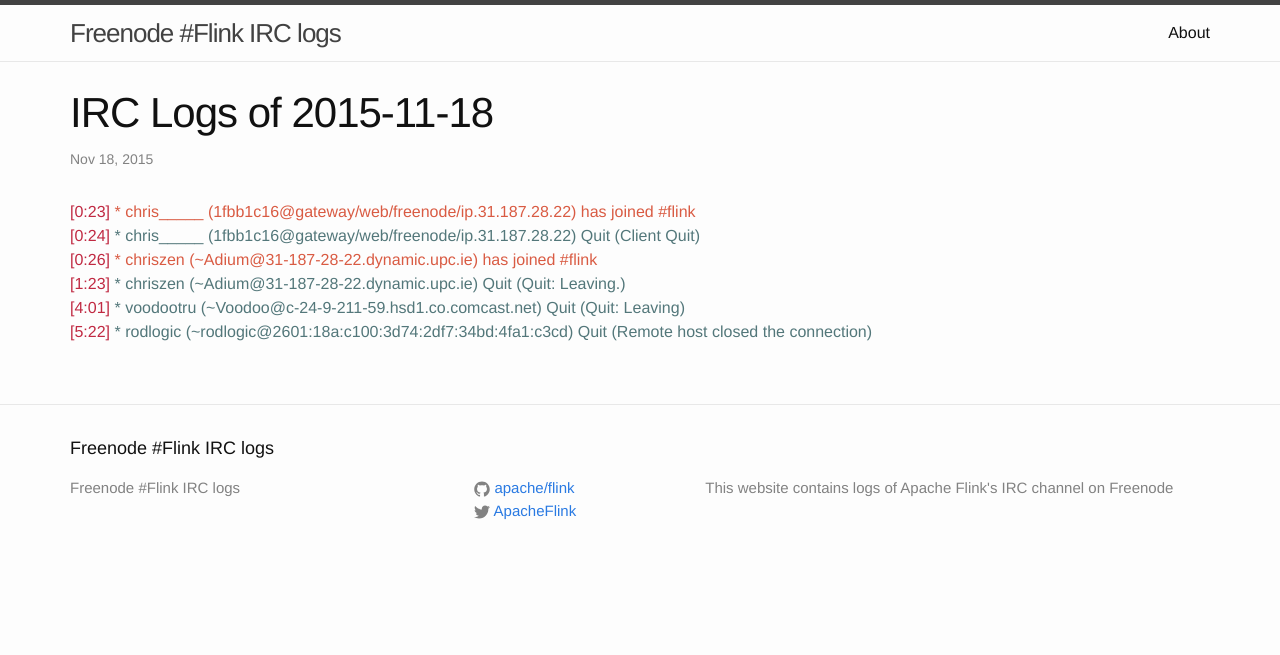
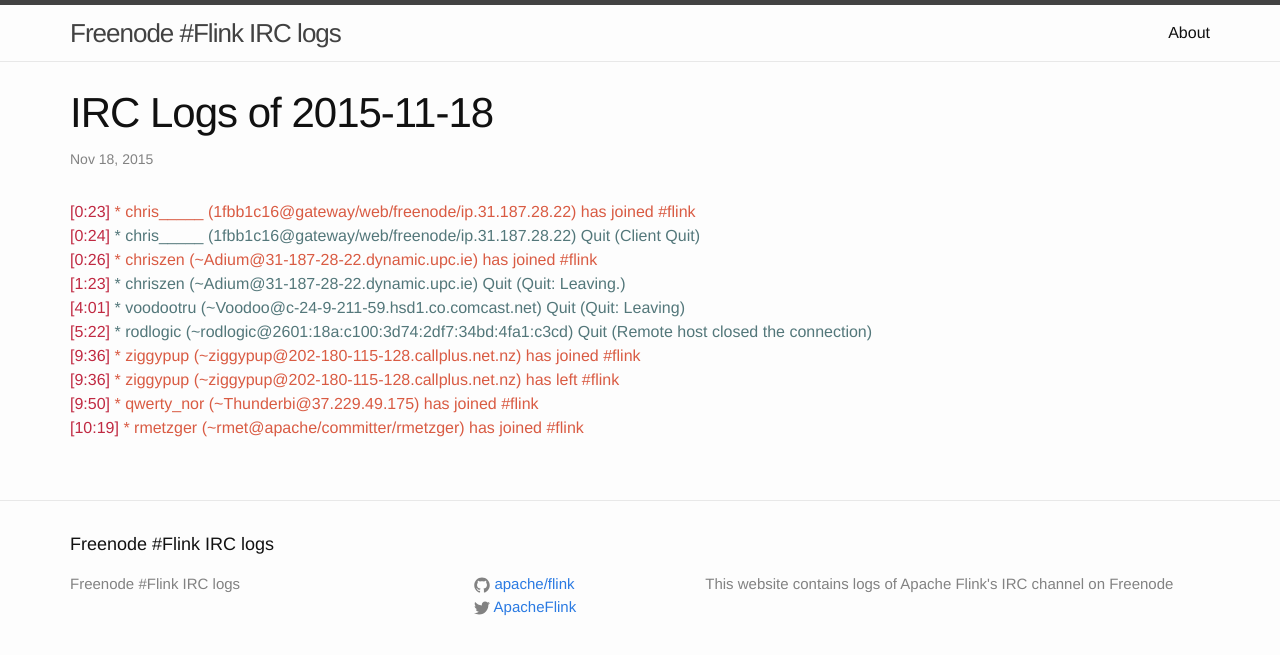
Before and after one commit to flink-irc-logs/flink-irc-logs.github.io, a Jekyll site: the page built from _posts/2015-11-18-logs.markdown, in a window 1280 px wide. Shown: the top 655 px of the page. Built offline with Jekyll 4.4.1, drawn with Linux system fonts in a browser that asks for light colours.

Commit message:
Update of the logs on Wed Nov 18 10:22:14 CET 2015

```diff
--- a/_posts/2015-11-18-logs.markdown
+++ b/_posts/2015-11-18-logs.markdown
@@ -10,3 +10,7 @@
 <span class="irc-date">[1:23]</span> <span class="irc-navy">* chriszen (~Adium@31-187-28-22.dynamic.upc.ie) Quit (Quit: Leaving.)</span><br />
 <span class="irc-date">[4:01]</span> <span class="irc-navy">* voodootru (~Voodoo@c-24-9-211-59.hsd1.co.comcast.net) Quit (Quit: Leaving)</span><br />
 <span class="irc-date">[5:22]</span> <span class="irc-navy">* rodlogic (~rodlogic@2601:18a:c100:3d74:2df7:34bd:4fa1:c3cd) Quit (Remote host closed the connection)</span><br />
+<span class="irc-date">[9:36]</span> <span class="irc-green">* ziggypup (~ziggypup@202-180-115-128.callplus.net.nz) has joined #flink</span><br />
+<span class="irc-date">[9:36]</span> <span class="irc-green">* ziggypup (~ziggypup@202-180-115-128.callplus.net.nz) has left #flink</span><br />
+<span class="irc-date">[9:50]</span> <span class="irc-green">* qwerty_nor (~Thunderbi@37.229.49.175) has joined #flink</span><br />
+<span class="irc-date">[10:19]</span> <span class="irc-green">* rmetzger (~rmet@apache/committer/rmetzger) has joined #flink</span><br />
```
